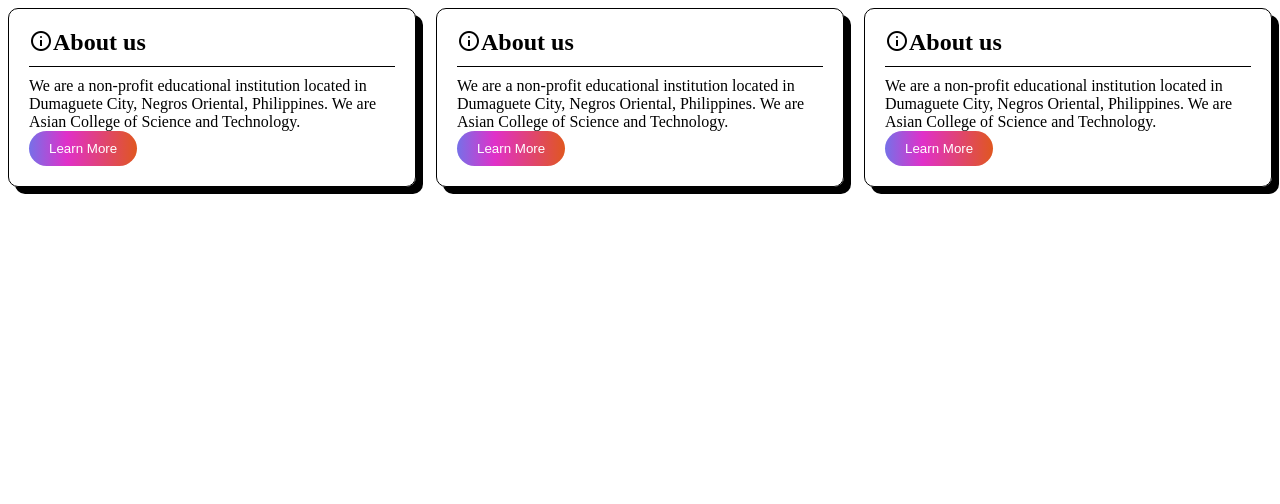
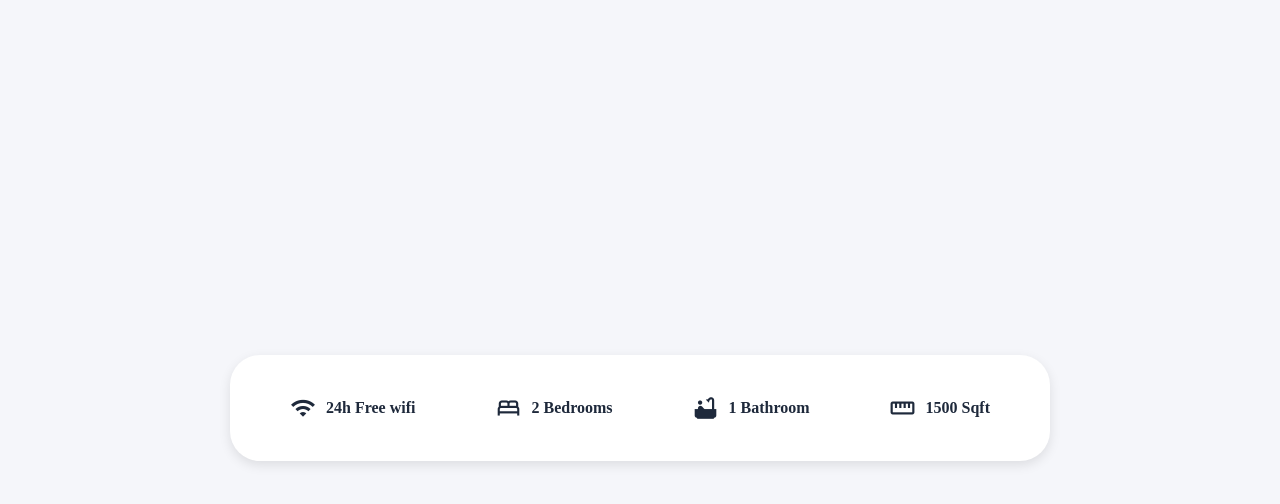
Before and after one commit to rafrancisco24/rafrancisco24.github.io, a plain HTML site: page week5/index.html in a window 1280 px wide. Drawn offline with nearby package versions, Linux system fonts and the light colour scheme.

Commit message:
week5-activity

```diff
--- a/week5/index.html
+++ b/week5/index.html
@@ -1,51 +1,32 @@
 <!DOCTYPE html>
 <html lang="en">
 <head>
-    <meta charset="UTF-8">
-    <meta name="viewport" content="width=device-width, initial-scale=1.0">
-    <title>Document</title>
-    <link rel="stylesheet" href="style.css">
-    <link rel="stylesheet" href="https://fonts.googleapis.com/css2?family=Material+Symbols+Outlined:opsz,wght,FILL,GRAD@20..48,100..700,0..1,-50..200" />
+  <meta charset="UTF-8">
+  <meta name="viewport" content="width=device-width, initial-scale=1.0">
+  <title>Feature Bar</title>
+  <link rel="stylesheet" href="style.css">
+
+
+  <link href="https://fonts.googleapis.com/icon?family=Material+Icons" rel="stylesheet">
 </head>
 <body>
-    <div class = "Main-Box">
-    <div class = "main">
-        <div class = "card">
-            <div class = "card-header">
-                <span class="material-symbols-outlined">info</span>
-                <h2>About us</h2>
-            </div>
-            <div class = "card-body">
-                <p>We are a non-profit educational institution located in Dumaguete City, Negros Oriental, Philippines. We are Asian College of Science and Technology.</p>
-                <button class=" btn">Learn More</button>
-            </div>
-        </div>
+  <div class="feature-bar">
+    <div class="feature">
+      <span class="material-icons">wifi</span>
+      <p><strong>24h Free wifi</strong></p>
     </div>
-    <div class = "main">
-        <div class = "card">
-            <div class = "card-header">
-                <span class="material-symbols-outlined">info</span>
-                <h2>About us</h2>
-            </div>
-            <div class = "card-body">
-                <p>We are a non-profit educational institution located in Dumaguete City, Negros Oriental, Philippines. We are Asian College of Science and Technology.</p>
-               <button class=" btn">Learn More</button>
-            </div>
-        </div>
+    <div class="feature">
+      <span class="material-icons">bed</span>
+      <p><strong>2 Bedrooms</strong></p>
     </div>
-    <div class = "main">
-        <div class = "card">
-            <div class = "card-header">
-                <span class="material-symbols-outlined">info</span>
-                <h2>About us</h2>
-            </div>
-            <div class = "card-body">
-                <p>We are a non-profit educational institution located in Dumaguete City, Negros Oriental, Philippines. We are Asian College of Science and Technology.</p>
-               <button class=" btn">Learn More</button>
-            </div>
-        </div>
+    <div class="feature">
+      <span class="material-icons">bathtub</span>
+      <p><strong>1 Bathroom</strong></p>
     </div>
-</div>
+    <div class="feature">
+      <span class="material-icons">straighten</span>
+      <p><strong>1500 Sqft</strong></p>
+    </div>
+  </div>
 </body>
-
 </html>
--- a/week5/style.css
+++ b/week5/style.css
@@ -1,59 +1,56 @@
-.card{
-    border:1px solid black;
-    border-radius: 10px;
-    padding: 20px;
-    box-shadow: 7px 7px 0 0;
+.fascinate-regular {
+    font-family: 'Fascinate', system-ui;
+    font-weight: 400;
+    font-style: normal;
+}
+
+
+body {
+  background: #f5f6fa;
+  display: flex;
+  justify-content: center;
+  align-items: center;
+  height: 100vh;
 
 }
 
-.box.hover{
-    box-shadow: 7px 7px 0 0 lightpink;
-    background: rgb(240, 80, 6);
-    background: #ac43f1;
-    background: linear-gradient(90deg, rgb(165, 33, 33) 0%, rgb(253, 29, 134) 50%, rgb(252, 96, 69) 100%);
-}
-
-.card:hover{
-    background: radial-gradient(circle,rgb(245, 84, 197) 0%, rgb(230, 101, 69) 100%);
-    cursor: pointer;
-    box-shadow: 0px -1px 14px #000000;
+.feature-bar {
+  display: flex;
+  gap: 40px;
+  padding: 20px 40px;
+  background: #fff;
+  border-radius: 30px;
+  box-shadow: 0 4px 12px rgba(0,0,0,0.1);
 
 }
 
-h2,p{
-    margin:0;
-}
-
-.card-header{
-    display:flex;
-}
-
-.card-body{
-    border-top:1px solid black;
-    margin-top:10px;
-    padding-top:10px;
+.feature {
+  display: flex;
+  align-items: center;
+  gap: 10px;
+  cursor: pointer;
+  transition: all 0.3s ease;
+  color: #1e293b;
+  border-radius: 10px;
+  padding: 20px;
 
 }
 
-.Main-Box{
-    display:flex;
-    gap: 20px;
+.feature:hover {
+  color: #004588;
+  background-color: #004588;
+  color: white;
+
 }
 
-.p{
-    margin-bottom: 10px;
+.feature span {
+  font-size: 26px;
+
 }
 
-.btn{
-    border:none;
-    background: linear-gradient(90deg,hwb(243 44% 9%) 0%, rgb(224, 48, 201) 35%, rgb(224, 87, 32) 100%);
-    color:#ffffff;
-    padding: 10px 20px;
-    border-radius: 100px;
-}
-
-.btn:hover{
-    background: linear-gradient(90deg,rgb(163, 57, 250) 0%, rgb(42, 161, 152) 35%, rgb(221, 38, 99) 100%);
-    cursor: pointer;
+.feature p {
+  margin: 0;
+  font-size: 16px;
+  font-weight: 600;
 
 }
```
